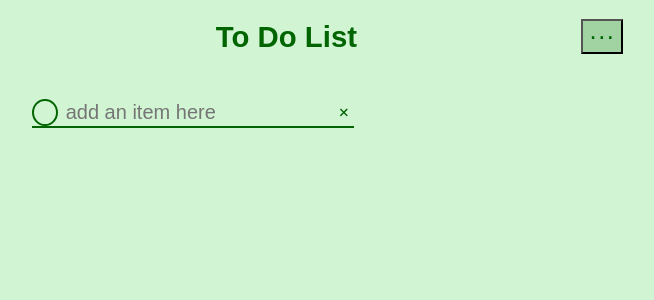
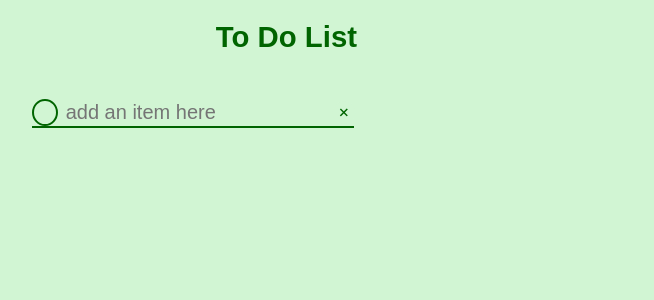
Before and after one commit to valentinavallalta/cs124-lab2, a React (Create React App) app: page / in a window 1280 px wide. Shown: the top 300 px of the page, without its empty margins (8-662 px from the left). Built offline with nearby package versions, Linux system fonts and the light colour scheme.

Commit message:
no menu if no completed items

```diff
--- a/src/App.js
+++ b/src/App.js
@@ -71,7 +71,9 @@ function App() {
             <Header
                 toggleCompletedDisplay={toggleCompletedDisplay}
                 completedDisplay={completedDisplay}
-                onDeleteCompleted = {deleteCompleted}>
+                onDeleteCompleted = {deleteCompleted}
+                numCompletedItems={completedItemIDs.length}
+            >
             </Header>
             <List default={data}
                   items={completedDisplay? toDoItems : uncompletedItems}
--- a/src/Header.js
+++ b/src/Header.js
@@ -5,11 +5,12 @@ function Header(props) {
     return (
         <div id="Header">
             <h1> To Do List </h1>
-            <Menu
-                toggleCompletedDisplay = {props.toggleCompletedDisplay}
-                completedDisplay = {props.completedDisplay}
-                onDeleteCompleted = {props.onDeleteCompleted}
-            />
+            {props.numCompletedItems !== 0 &&
+                <Menu
+                    toggleCompletedDisplay={props.toggleCompletedDisplay}
+                    completedDisplay={props.completedDisplay}
+                    onDeleteCompleted={props.onDeleteCompleted}
+                />}
         </div>);
 }
 
```
